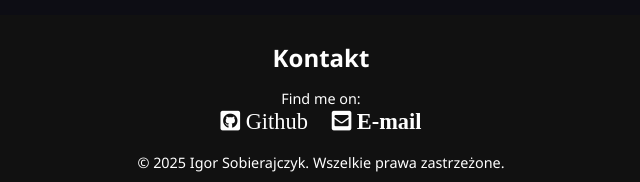
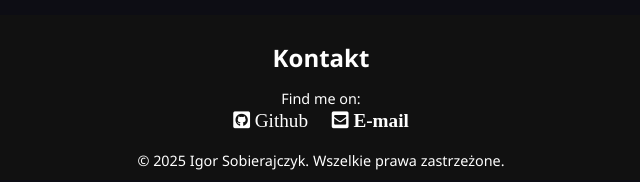
Before and after one commit to chudini-creator/Portfolio, a PHP site: page / in a window 1280 px wide. Shown: the part 2350-2532 px from the top of the page, without its empty margins (319-959 px from the left). Run offline with PHP 8.4, Linux system fonts and the light colour scheme.

Commit message:
Update style.css

```diff
--- a/style.css
+++ b/style.css
@@ -155,7 +155,7 @@
         color: var(--czcionka);
         margin: 10px;
         text-decoration: none;
-        font-size: 0.7rem;
+        font-size: 0.6rem;
         transition: all 0.3 ease;
     }
     #contact a:hover{
```
